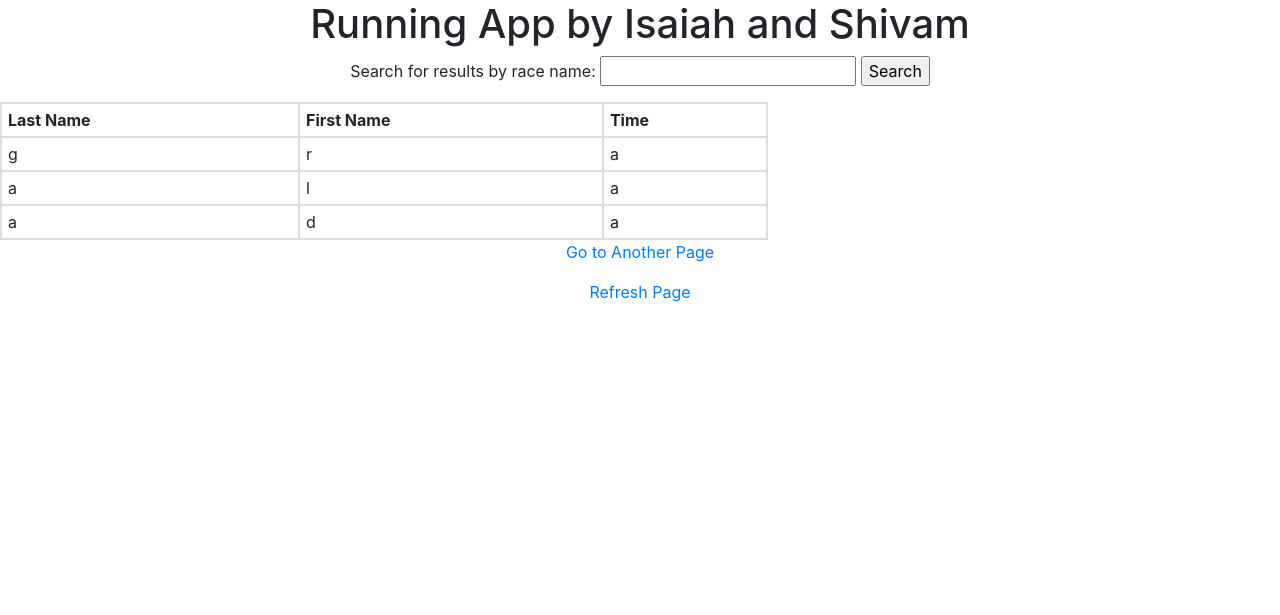
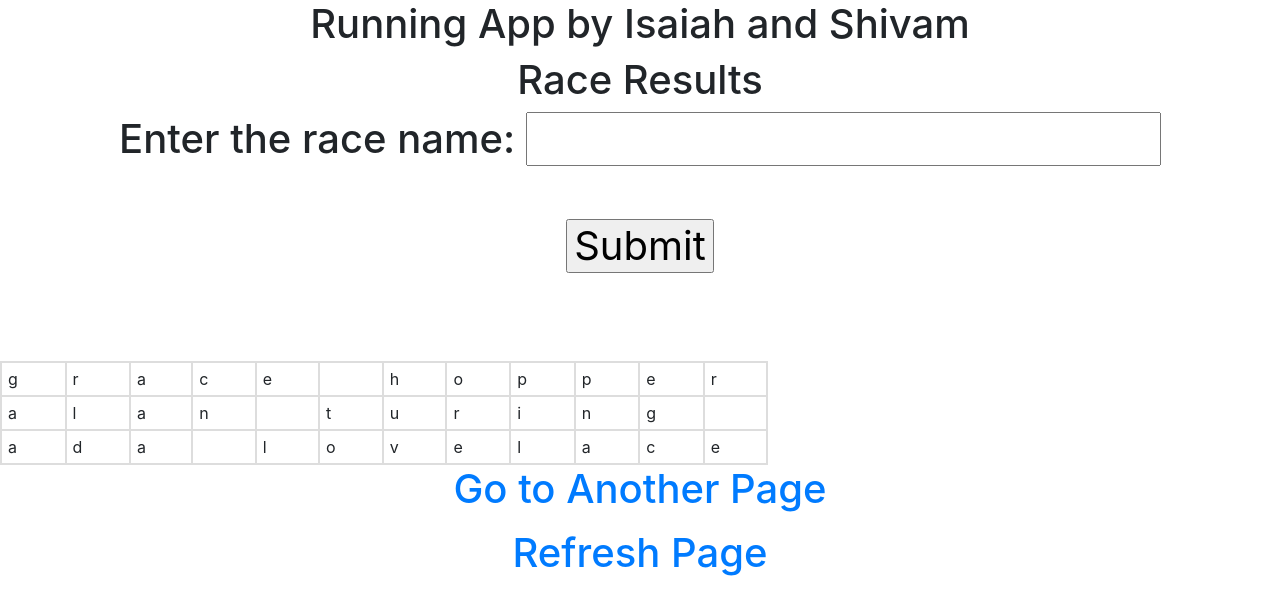
Before and after one commit to sh1vam5harma/MarathonTrainingManager, a Flask app: page / in a window 1280 px wide. Shown: the top 615 px of the page. Run offline with Flask 3, Linux system fonts and the light colour scheme; parts of the project's set-up code (start-up, migrations or seed data) failed here and were passed over; some libraries are stand-ins or nearby versions.

Commit message:
made updates to both

```diff
--- a/templates/index.html
+++ b/templates/index.html
@@ -33,27 +33,28 @@ th, td {
 <body>
   <h1>Running App by Isaiah and Shivam</h1>
 <!--  <div>{{data}}</div> -->
+<h1>Race Results<h1>
 <form method="POST" action="/raceresults">
+<!--
+<p>Search for results by race name: <input type="text" name="name"> <input type="submit" value="Search"></p>
+-->
 
-<p>Search for results by race name: <input type="text" name="name"> <input type="submit" value="Search"></p>
-
+<label for="race_name">Enter the race name:</label>
+        <input type="text" id="race_name" name="name">
+        <br><br>
+        <input type="submit" value="Submit">
     </form>
-{% if data %}
+    <br>
     <table>
-    <tr>
-      <th>Last Name</th>
-      <th>First Name</th>
-      <th>Time</th>
-    </tr>
         {% for row in data %}
         <tr>
-        <td>{{ row[0] }}</td>
-        <td>{{ row[1] }}</td>
-        <td>{{ row[2] }}</td>
+            {% for item in row %}
+            <td>{{ item }}</td>
+            {% endfor %}
         </tr>
         {% endfor %}
     </table>
-{% endif %}
+
 
 <table align =  "center" >
 
```
Lines whose indentation alone changed are shown as unchanged.
